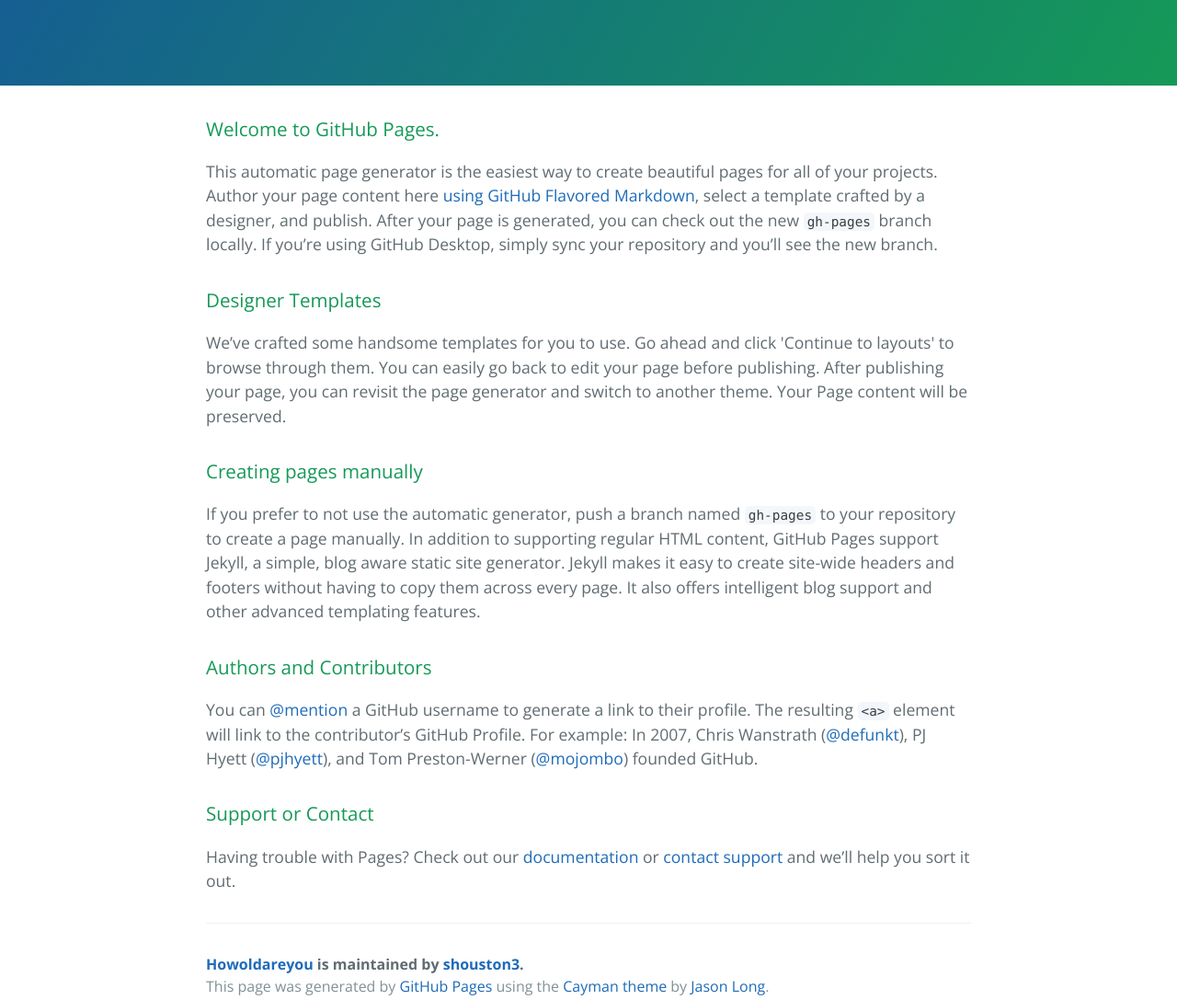
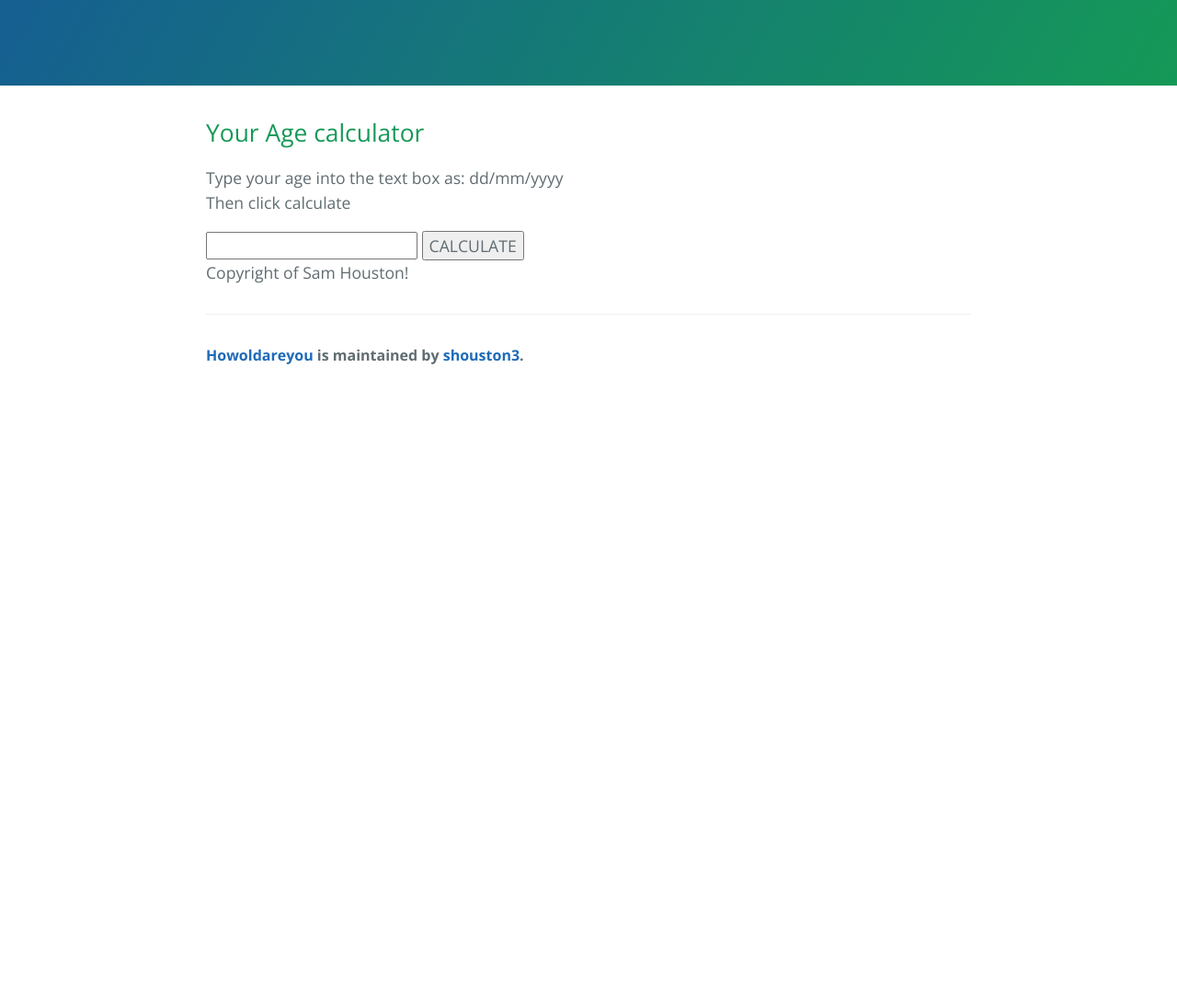
Before and after one commit to samhstn/howOldAreYou, a plain HTML site: page index.html in a window 1280 px wide. Shown: the part 290-1377 px from the top of the page at 92% size. After the commit the page ends 800 px from the top, so only its background shows below. Drawn offline with nearby package versions, Linux system fonts and the light colour scheme.

Commit message:
Personalised the template

```diff
--- a/index.html
+++ b/index.html
@@ -19,35 +19,51 @@
     </section>
 
     <section class="main-content">
-      <h3>
+
+	<div id="header">
+			<h2>Your Age calculator</h2>
+		</div>
+		<script src = "howOldAreYou.js">
+		</script>
+		<div>
+		<p id="demo">Type your age into the text box as: dd/mm/yyyy <br> Then click calculate</p>
+		<input type="text" id="txtinput">
+		<button type="button" onClick="readBox()">CALCULATE</button>
+		</div>
+		<div id="footer">
+			<div id="buttons">
+				<p>Copyright of <span class="bold">Sam Houston</span>!</p>
+			</div>
+		</div>
+      <!---<h3>
 <a id="welcome-to-github-pages" class="anchor" href="#welcome-to-github-pages" aria-hidden="true"><span class="octicon octicon-link"></span></a>Welcome to GitHub Pages.</h3>
-
+--><!--
 <p>This automatic page generator is the easiest way to create beautiful pages for all of your projects. Author your page content here <a href="https://guides.github.com/features/mastering-markdown/">using GitHub Flavored Markdown</a>, select a template crafted by a designer, and publish. After your page is generated, you can check out the new <code>gh-pages</code> branch locally. If you’re using GitHub Desktop, simply sync your repository and you’ll see the new branch.</p>
-
+--><!--
 <h3>
 <a id="designer-templates" class="anchor" href="#designer-templates" aria-hidden="true"><span class="octicon octicon-link"></span></a>Designer Templates</h3>
-
+--><!--
 <p>We’ve crafted some handsome templates for you to use. Go ahead and click 'Continue to layouts' to browse through them. You can easily go back to edit your page before publishing. After publishing your page, you can revisit the page generator and switch to another theme. Your Page content will be preserved.</p>
-
+--><!--
 <h3>
 <a id="creating-pages-manually" class="anchor" href="#creating-pages-manually" aria-hidden="true"><span class="octicon octicon-link"></span></a>Creating pages manually</h3>
-
+--><!--
 <p>If you prefer to not use the automatic generator, push a branch named <code>gh-pages</code> to your repository to create a page manually. In addition to supporting regular HTML content, GitHub Pages support Jekyll, a simple, blog aware static site generator. Jekyll makes it easy to create site-wide headers and footers without having to copy them across every page. It also offers intelligent blog support and other advanced templating features.</p>
-
+--><!--
 <h3>
 <a id="authors-and-contributors" class="anchor" href="#authors-and-contributors" aria-hidden="true"><span class="octicon octicon-link"></span></a>Authors and Contributors</h3>
-
-<p>You can <a href="https://github.com/blog/821" class="user-mention">@mention</a> a GitHub username to generate a link to their profile. The resulting <code>&lt;a&gt;</code> element will link to the contributor’s GitHub Profile. For example: In 2007, Chris Wanstrath (<a href="https://github.com/defunkt" class="user-mention">@defunkt</a>), PJ Hyett (<a href="https://github.com/pjhyett" class="user-mention">@pjhyett</a>), and Tom Preston-Werner (<a href="https://github.com/mojombo" class="user-mention">@mojombo</a>) founded GitHub.</p>
-
+--><!--
+<p>You can <a href="https://github.com/blog/821" class="user-mention">@mention</a> a GitHub username to generate a link to their profile. The resulting <code>&lt;a&gt;</code> element will link to the contributor’s GitHub Profile. For example: In 2007, Chris Wanstrath (<a href="https://github.com/defunkt" class="user-mention">@defunkt</a>), PJ Hyett (<a href="https://github.com/pjhyett" class="user-mention">@pjhyett</a>), and Tom Preston-Werner (<a href="https://github.com/mojombo" class="user-mention">@mojo...(line truncated)...
+--><!--
 <h3>
 <a id="support-or-contact" class="anchor" href="#support-or-contact" aria-hidden="true"><span class="octicon octicon-link"></span></a>Support or Contact</h3>
-
+--><!--
 <p>Having trouble with Pages? Check out our <a href="https://help.github.com/pages">documentation</a> or <a href="https://github.com/contact">contact support</a> and we’ll help you sort it out.</p>
-
+-->
       <footer class="site-footer">
         <span class="site-footer-owner"><a href="https://github.com/shouston3/howOldAreYou">Howoldareyou</a> is maintained by <a href="https://github.com/shouston3">shouston3</a>.</span>
 
-        <span class="site-footer-credits">This page was generated by <a href="https://pages.github.com">GitHub Pages</a> using the <a href="https://github.com/jasonlong/cayman-theme">Cayman theme</a> by <a href="https://twitter.com/jasonlong">Jason Long</a>.</span>
+        <!--<span class="site-footer-credits">This page was generated by <a href="https://pages.github.com">GitHub Pages</a> using the <a href="https://github.com/jasonlong/cayman-theme">Cayman theme</a> by <a href="https://twitter.com/jasonlong">Jason Long</a>.</span>-->
       </footer>
 
     </section>
```
